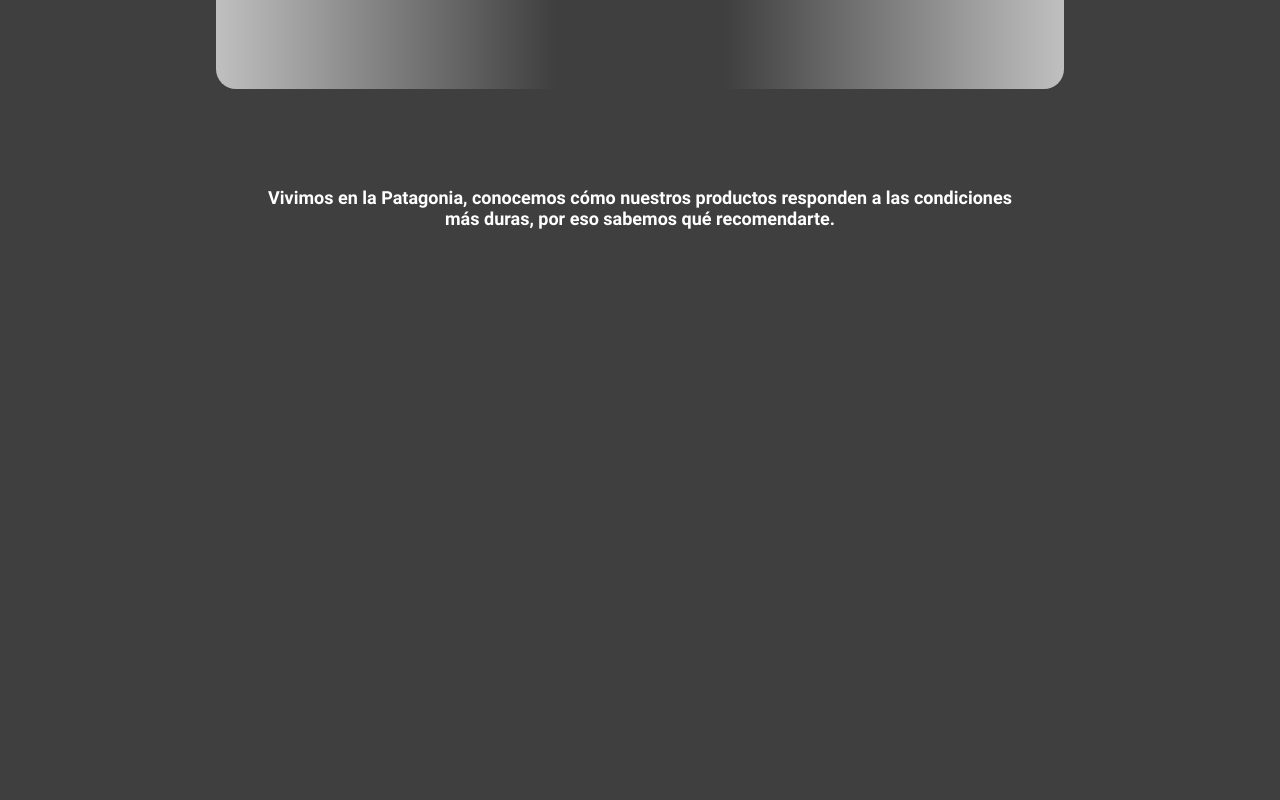
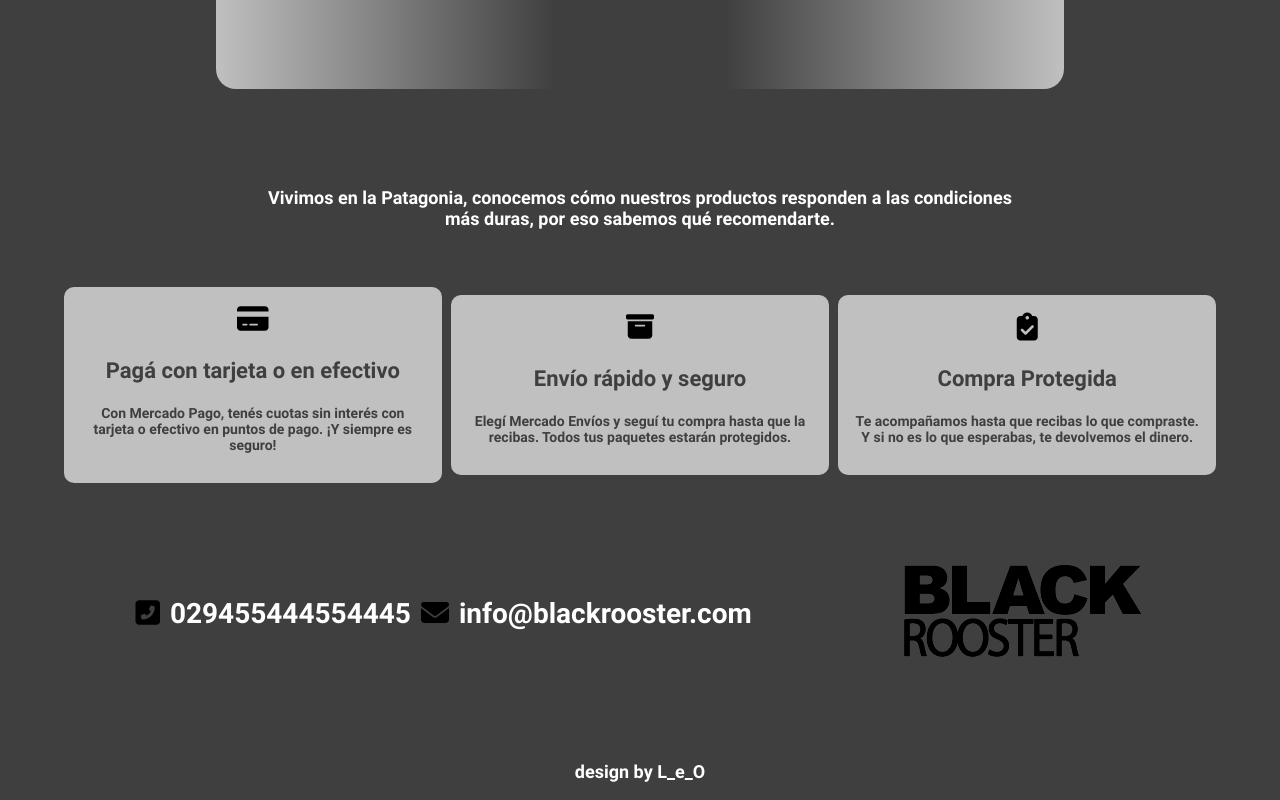
Before and after one commit to lotermin/NUCBA-BlackRooster, a plain HTML site: page index.html in a window 1280 px wide. Shown: the part 656-1456 px from the top of the page. Before the commit the page ends 943 px from the top, so only its background shows below. Drawn offline with Linux system fonts and the light colour scheme.

Commit message:
cards+footer

```diff
--- a/index.html
+++ b/index.html
@@ -2,6 +2,7 @@
 <html lang="es">
 <head>
     <link rel="stylesheet" href="style.css">
+    <script src="https://kit.fontawesome.com/f92f411264.js" crossorigin="anonymous"></script>
     <meta charset="UTF-8">
     <meta http-equiv="X-UA-Compatible" content="IE=edge">
     <meta name="viewport" content="width=device-width, initial-scale=1.0">
@@ -35,5 +36,41 @@
     <section class="info-text">
         <p>Vivimos en la Patagonia, conocemos cómo nuestros productos responden a las condiciones más duras, por eso sabemos qué recomendarte.</p>
     </section>
+
+    <section class="cards">
+        <div>
+            <i class="fa-solid fa-credit-card"></i>
+            <h3>Pagá con tarjeta o en efectivo</h3>
+            <p>Con Mercado Pago, tenés cuotas sin interés con tarjeta o efectivo en puntos de pago. ¡Y siempre es seguro!</p>
+        </div>
+        <div>
+            <i class="fa-solid fa-box-archive"></i>
+            <h3>Envío rápido y seguro</h3>
+            <p>Elegí Mercado Envíos y seguí tu compra hasta que la recibas. Todos tus paquetes estarán protegidos.</p>
+        </div>
+        <div>
+            <i class="fa-solid fa-clipboard-check"></i>
+            <h3>Compra Protegida</h3>
+            <p>Te acompañamos hasta que recibas lo que compraste. Y si no es lo que esperabas, te devolvemos el dinero.</p>
+        </div>
+    </section>
+
+    <section class="contact">
+        <div>
+            <div><i class="fa-solid fa-square-phone-flip"></i>
+                <p>029455444554445</p>
+            </div>
+            <div>
+                <i class="fa-solid fa-envelope"></i>
+                <p>info@blackrooster.com</p>
+            </div>
+
+        </div>
+        <img src="./img/blacroosterlog1.png" alt="logo blackrooster solo letras">
+    </section>
+
+    <section class="footer">
+        <p>design by L_e_O</p>
+    </section>
 </body>
 </html>
--- a/style.css
+++ b/style.css
@@ -134,6 +134,73 @@ body{
     color: #fff;
 }
 
+/* Cards */
+
+.cards{
+    width: 90%;
+    display: flex;
+    justify-content: space-between;
+    align-items: center;
+    text-align: center;
+    font-size: 28px;
+    font-family: 'Roboto-Bold';
+    color: #000;
+}
+
+.cards div{
+    width: 30%;
+    padding: 2vh;
+    background-color: #c0c0c0;
+    border-radius: 10px;
+}
+
+.cards h3{
+    font-size: 22px;
+    color: #3f3f3f;
+}
+.cards p{
+    font-size: 14px;
+    color: #3f3f3f;
+}
+
+/* contacto */
+
+.contact{
+    margin-top: 10vh;
+    width: 90%;
+    display: flex;
+    justify-content:space-around;
+    align-items: center;
+    text-align: center;
+    font-size: 28px;
+    font-family: 'Roboto-Bold';
+}
+
+.contact div{
+    display: flex;
+    flex-wrap: wrap;
+    align-items: center;
+    gap: 10px;
+}
+.contact p{
+    font-size: 28px;
+    color: #ffffff;
+}
+
+/* footer  */
+
+.footer{
+    margin-top: 10vh;
+    width: 90%;
+    display: flex;
+    justify-content: center;
+    align-items: center;
+    text-align: center;
+    font-size: 18px;
+    font-family: 'Roboto-Bold';
+    color: #fff;
+}
+
 @media screen and (max-width: 1110px){
 
     .info-text{
```
Also changed, not shown: img/blacroosterlog1.png (added).
